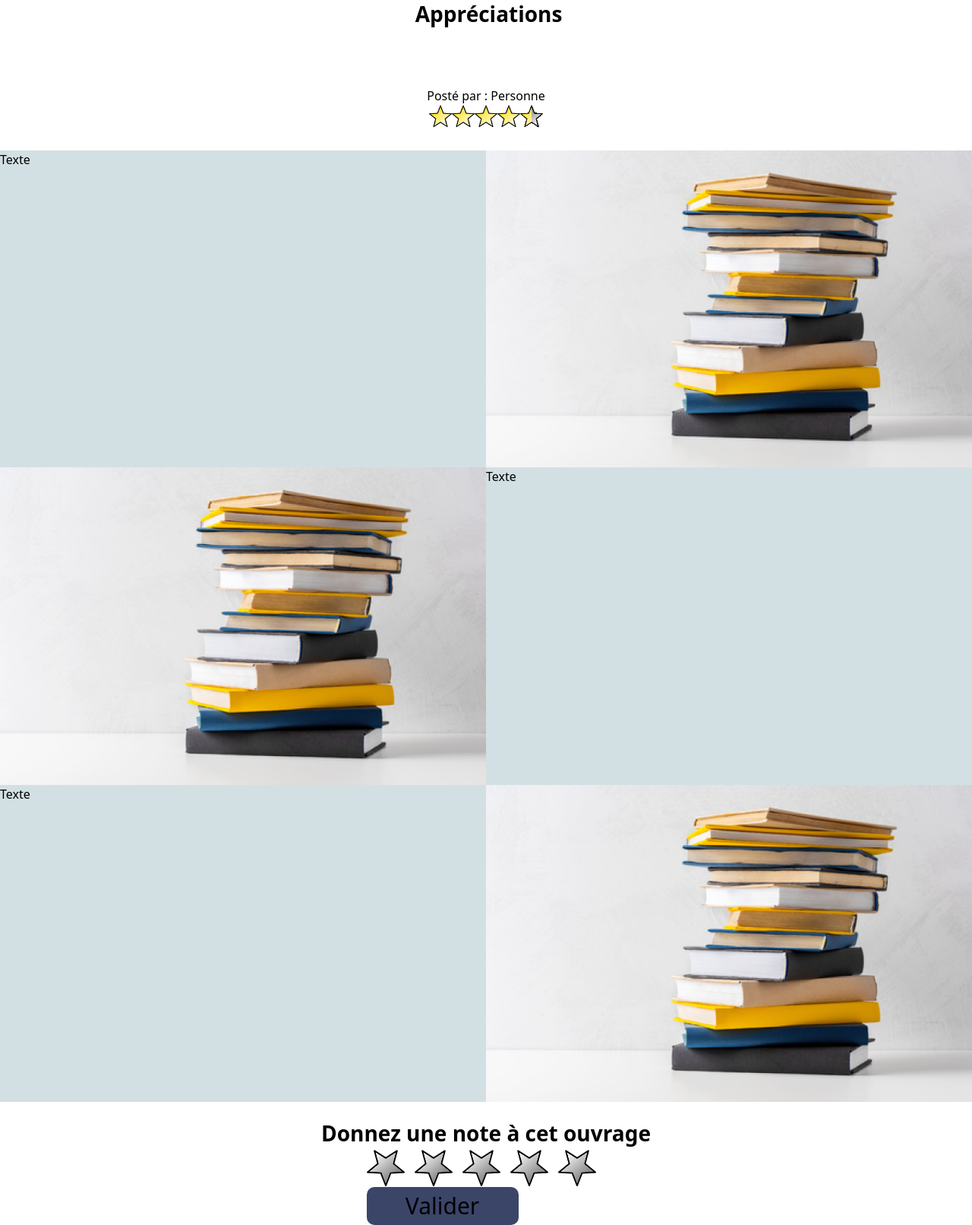
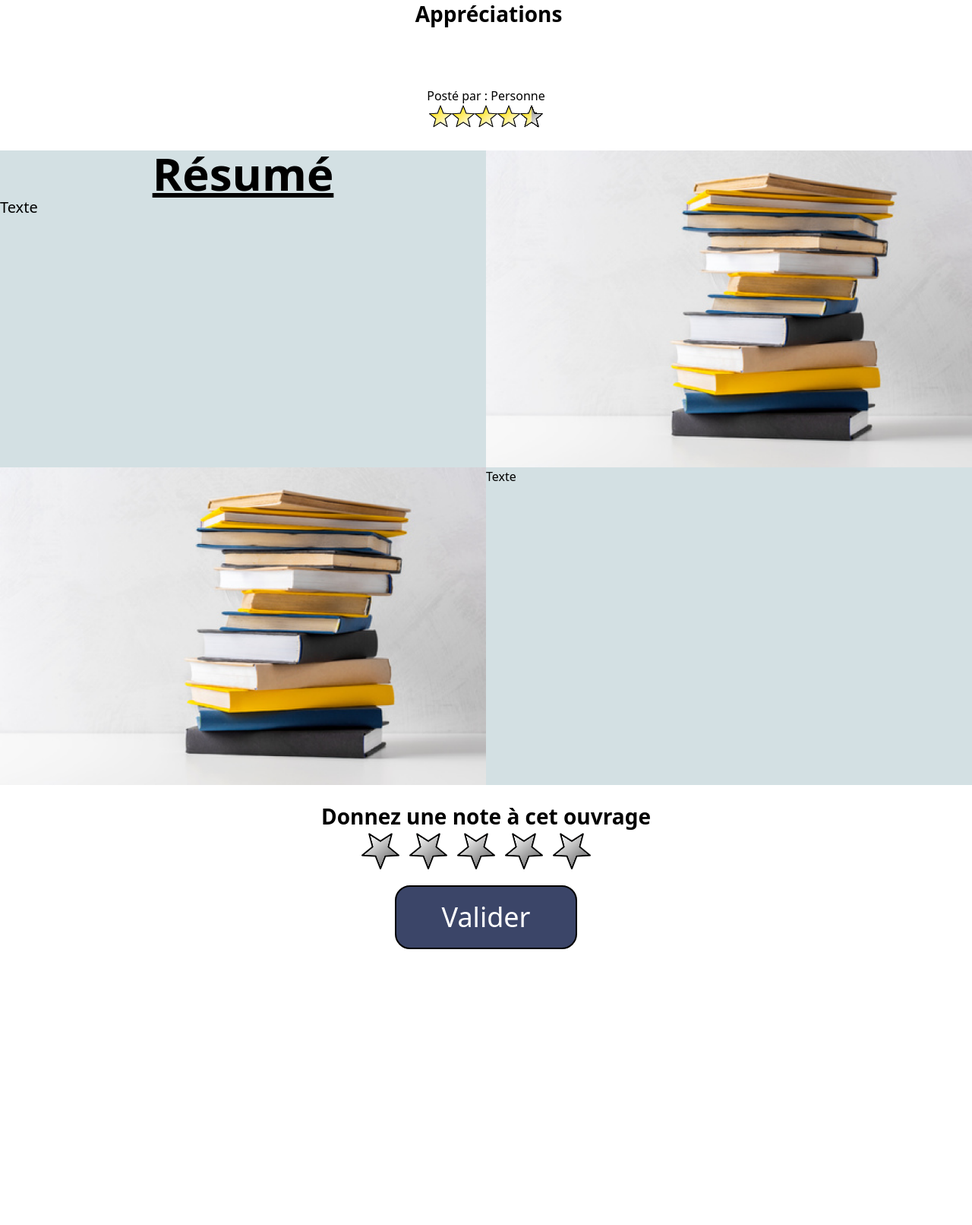
Before and after one commit to dam277/P_Web_2, a PHP site: page /02-CodeSource/Site/src/php/views/bookInfos.php in a window 1280 px wide. Shown: the part 1496-3108 px from the top of the page at 76% size. After the commit the page ends 2745 px from the top, so only its background shows below. Run offline with PHP 8.4, Linux system fonts and the light colour scheme; some libraries are stand-ins or nearby versions.

Commit message:
Page finie

```diff
--- a/02-CodeSource/Site/src/php/views/bookInfos.php
+++ b/02-CodeSource/Site/src/php/views/bookInfos.php
@@ -1,6 +1,4 @@
 <?php
-
-use function PHPSTORM_META\type;
 
 $book = array(
     "image" => "../../../resources/bookTitle.jpg",
@@ -50,63 +48,91 @@ $author = explode(" ", $book["author"]);
         ?>
     </header>
     <main>
+        <!-- TITRE -->
         <h1 class="text-4xl md:text-6xl lg:text-8xl xl:text-8xl text-white text-center bg-[#0A183C] w-full py-[200px]">INFORMATIONS DE L'OUVRAGE</h1>
 
+        <!-- Details du livre -->
         <div class="grid place-items-center">
             <h2 class="text-[20px] lg:text-[20px] md:text-[25px] lg:text-[30px] xl:text-[30px] font-bold my-[15px]">Détails : <?= $book["name"] ?></h2>
+            <!-- Image du livre -->
             <img class="h-[350px] md:h-[450px] lg:h-[500px] xl:h-[600px]" src="<?= $book["image"] ?>" alt="">
 
+            <!-- informations -->
             <div class="flex w-full text-[15px] lg:text-[20px] md:text-[25px] lg:text-[28px] xl:text-[28px]">
+                <!-- Auteur -->
                 <ul class="text-right w-[33%]">
                     <li class="font-bold">Auteur</li>
                     <li>Prénom : <?= $author[0] ?></li>
                     <li>Nom : <?= $author[1] ?></li>
                 </ul>
+                <!-- Pages + Catégories + Appréciations -->
                 <ul class="grid place-items-center w-[33%] ml-[10px]">
                     <li>Pages : <?= $book["pages"] ?></li>
                     <li class="mt-[100px] font-bold">Catégories</li>
                     <li><?= $book["category"] . ", " . $book["category"] ?></li>
                     <li class="font-bold">Appréciations</li>
                 </ul>
+                <!-- Editeur -->
                 <ul class="w-[33%]">
                     <li class="font-bold">Edition</li>
                     <li>Editeur : <?= $book["editor"] ?></li>
                     <li>Année d'édition : <?= $book["edition"] ?></li>
                 </ul>
             </div>
+            <!-- Personne qui poste l'article -->
             <p class="mt-[75px]">Posté par : Personne</p>
             <?php
             //Defini le nombre d'étoiles à afficher
             if ($book["average"] < 1.25) {
                 $goldStars = 1;
-            } elseif ($book["average"] < 1.75) {
+            }
+            elseif ($book["average"] < 1.75)
+            {
                 $goldStars = 1.5;
-            } elseif ($book["average"] < 2.25) {
+            }
+            elseif ($book["average"] < 2.25)
+            {
                 $goldStars = 2;
-            } elseif ($book["average"] < 2.75) {
+            }
+            elseif ($book["average"] < 2.75)
+            {
                 $goldStars = 2.5;
-            } elseif ($book["average"] < 3.25) {
+            }
+            elseif ($book["average"] < 3.25)
+            {
                 $goldStars = 3;
-            } elseif ($book["average"] < 3.75) {
+            }
+            elseif ($book["average"] < 3.75)
+            {
                 $goldStars = 3.5;
-            } elseif ($book["average"] < 4.25) {
+            }
+            elseif ($book["average"] < 4.25)
+            {
                 $goldStars = 4;
-            } elseif ($book["average"] < 4.75) {
+            }
+            elseif ($book["average"] < 4.75)
+            {
                 $goldStars = 4.5;
-            } else {
+            }
+            else {
                 $goldStars = 5;
             }
             ?>
             <div class="flex">
                 <?php
                 //Affichage des étoiles
-                for ($y = 0; $y < 5; $y++) {
-                    if ($y < $goldStars) {
-                        if ($y + 0.5 == $goldStars) {
+                for ($y = 0; $y < 5; $y++)
+                {
+                    if ($y < $goldStars)
+                    {
+                        if ($y + 0.5 == $goldStars)
+                        {
                 ?>
                             <img class=" w-[30px] h-[30px]" src="../../../resources/rateStarSemiChecked.jpg" alt="Note">
                         <?php
-                        } else {
+                        }
+                        else
+                        {
                         ?>
                             <img class="w-[30px] h-[30px]" src="../../../resources/rateStarChecked.jpg" alt="Note">
                         <?php
@@ -114,7 +140,9 @@ $author = explode(" ", $book["author"]);
                         ?>
 
                     <?php
-                    } else {
+                    }
+                    else
+                    {
                     ?>
                         <img class="w-[30px] h-[30px]" src="../../../resources/rateStarNotChecked.jpg" alt="Note">
                 <?php
@@ -125,57 +153,75 @@ $author = explode(" ", $book["author"]);
             </div>
         </div>
 
+        <!-- RESUME -->
         <div class="flex mt-[30px]">
+            <!-- Texte -->
             <aside class="bg-[#D3E0E3] w-[50%]">
-                <p>
+                <h2 class="underline md:text-2xl lg:text-4xl xl:text-6xl text-center font-bold">Résumé</h2>
+                <p class="text-[12px] md:text-[20px]">
                     Texte
                 </p>
             </aside>
+            <!-- Image de livre -->
             <img class="w-[50%]" src="../../../resources/livre.jpg" alt="Image livre">
         </div>
+        <!-- EXTRAIT -->
         <div class="flex">
+            <!-- Image de livre -->
             <img class="w-[50%]" src="../../../resources/livre.jpg" alt="Image livre">
+            <!-- Texte -->
             <aside class="w-[50%] bg-[#D3E0E3]">
                 <p>
                     Texte
                 </p>
             </aside>
         </div>
-        <div class="flex">
-            <aside class="w-[50%] bg-[#D3E0E3]">
-                <p>
-                    Texte
-                </p>
-            </aside>
-            <img class="w-[50%]" src="../../../resources/livre.jpg" alt="Image livre">
-        </div>
 
         <div class="grid place-items-center mt-[20px]">
             <p class="font-bold text-[15px] lg:text-[20px] md:text-[25px] lg:text-[28px] xl:text-[28px]">Donnez une note à cet ouvrage</p>
-            <form action="/action_page.php">
+            <!-- FORMULAIRE D'AVIS SUR UN ARTICLE -->
+            <form method="POST" action="checkNote.php">
                 <div class="flex rotate-180">
                     <?php
-                    $test = 10;
+                    const MARGINLEFT = 10;                //Variable Créant la marge automatique entre les étoiles
+                    //Affichage des étoiles
                     for ($i = 5; $i > 0; $i -= 0.5)
                     {
-                        if(!strpos($i, "."))
+                        //Si 0.5 rien ne se passe
+                        if($i == 0.5)
+                        {
+                        }
+                        //Si 1, Une étoiles complète s'affiche
+                        else if($i == 1)
                         {
                         ?>
                             <input class="peer invisible" type="radio" id="star<?=$i?>" name="rate" value="star<?=$i?>">
-                            <label onclick="" class="mr-[-13px] bg-notCheckedLeft peer-checked:bg-checkedLeft hover:bg-checkedLeft w-[25px] h-[50px] cursor-pointer ml-[<?=$test*$i?>]" for="star<?=$i?>"></label>
+                            <label onclick="" class="mr-[-13px] bg-notChecked peer-checked:bg-checked hover:bg-checked w-[50px] h-[50px] cursor-pointer ml-[<?=MARGINLEFT*$i?>]" for="star<?=$i?>"></label>
                         <?php
                         }
+                        //Si Ce n'est pas un nombre à virgule la demi étoile gauche s'affiche
+                        else if(!strpos($i, "."))
+                        {
+                        ?>
+                            <input class="peer invisible" type="radio" id="star<?=$i?>" name="rate" value="star<?=$i?>">
+                            <label onclick="" class="mr-[-13px] bg-notCheckedLeft peer-checked:bg-checkedLeft hover:bg-checkedLeft w-[25px] h-[50px] cursor-pointer ml-[<?=MARGINLEFT*$i?>]" for="star<?=$i?>"></label>
+                        <?php
+                        }
+                        //Sinon la demi étoile droite s'affiche
                         else
                         {
                         ?>
                             <input class="peer invisible" type="radio" id="star<?=$i?>" name="rate" value="star<?=$i?>">
-                            <label onclick="" class="bg-notCheckedRight peer-checked:bg-checkedRight hover:bg-checkedRight w-[25px] h-[50px] cursor-pointer ml-[<?=$test*$i?>]" for="star<?=$i?>"></label>
+                            <label onclick="" class="bg-notCheckedRight peer-checked:bg-checkedRight hover:bg-checkedRight w-[25px] h-[50px] cursor-pointer ml-[<?=MARGINLEFT*$i?>]" for="star<?=$i?>"></label>
                         <?php
                         }
                     }
                     ?>
                 </div>
-                <input class="w-[200px] h-[50px] bg-[#3B4568] text-[30px] cursor rounded-[10px]" type="submit" value="Valider">
+                <!-- BOUTON D'ENVOI -->
+                <div class="grid place-items-center my-[50px]">
+                    <input class="mt-[-30px] text-white bg-[#3B4568] rounded-[20px] border-solid border-2 border-black px-[35px] py-[13px] md:px-[55px] md:py-[15px] md:text-2xl lg:px-[60px] lg:py-[20px] lg:text-4xl xl:px-[60px] xl:py-[20px] xl:text-4xl cursor-pointer hover:bg-[#262C42]" type="submit" value="Valider">
+                </div>
             </form>
         </div>
     </main>
--- /dev/null
+++ b/02-CodeSource/Site/src/php/views/checkNote.php
@@ -0,0 +1,5 @@
+<?php
+echo "<pre>";
+var_dump($_POST);
+echo "</pre>";
+?>
```
